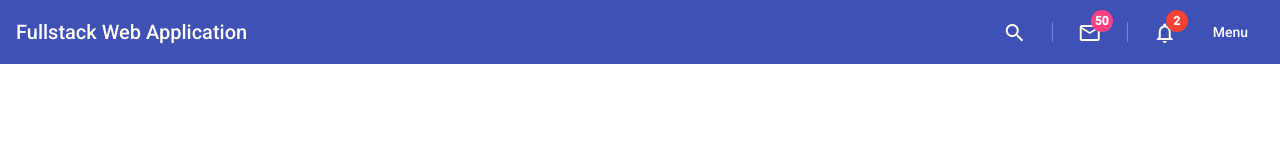
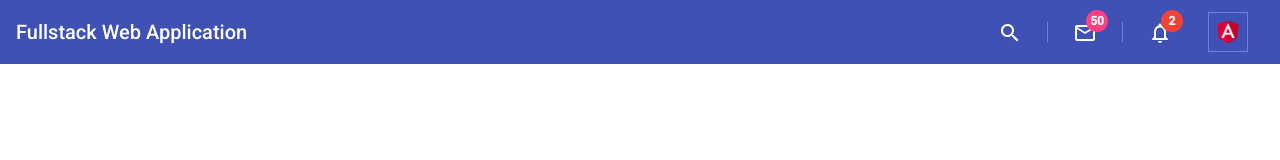
Before and after one commit to iiimomoniii/Intro-fullstack-frontend, an Angular app: page / in a window 1280 px wide. Shown: the top 160 px of the page. Built offline with nearby package versions, Linux system fonts and the light colour scheme.

Commit message:
add avatar icons
scss ->object-fit -> avatar will full spread in box

```diff
--- a/src/app/components/layouts/header/header.component.html
+++ b/src/app/components/layouts/header/header.component.html
@@ -14,7 +14,9 @@
       <mat-icon [matBadge]="noti" matBadgeColor="warn">notifications_none</mat-icon>
     </button>
   </div>
-  <button mat-button [matMenuTriggerFor]="list">Menu</button>
+  <button mat-button [matMenuTriggerFor]="list">
+    <img class="avatar round-circle" src="assets\images\icons\avatar.png" alt="">
+  </button>
   <mat-menu #list="matMenu">
     <button mat-menu-item>Item 1</button>
     <button mat-menu-item>Item 2</button>
--- a/src/app/components/layouts/header/header.component.scss
+++ b/src/app/components/layouts/header/header.component.scss
@@ -1,3 +1,9 @@
+.avatar {
+    object-fit: cover;
+    height: 2.5rem;
+    width: 2.5rem;
+    border: 1px solid #7181e2;
+}
 .vl {
     border-left: 1px solid #7181e2;
     margin: 0 5px;
```
Also changed, not shown: src/assets/images/icons/avatar.png (added), src/assets/images/logo/header-logo.png (added).
